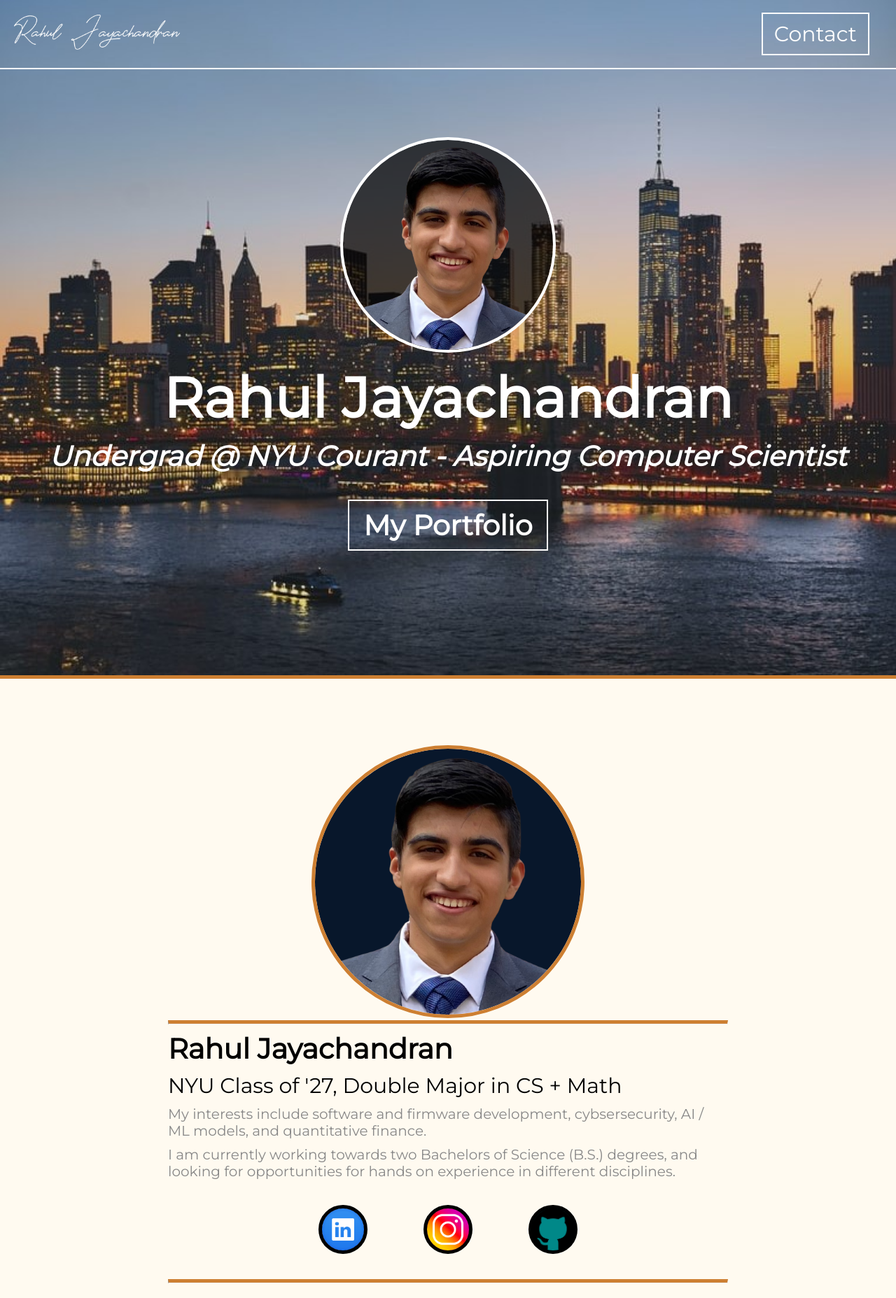
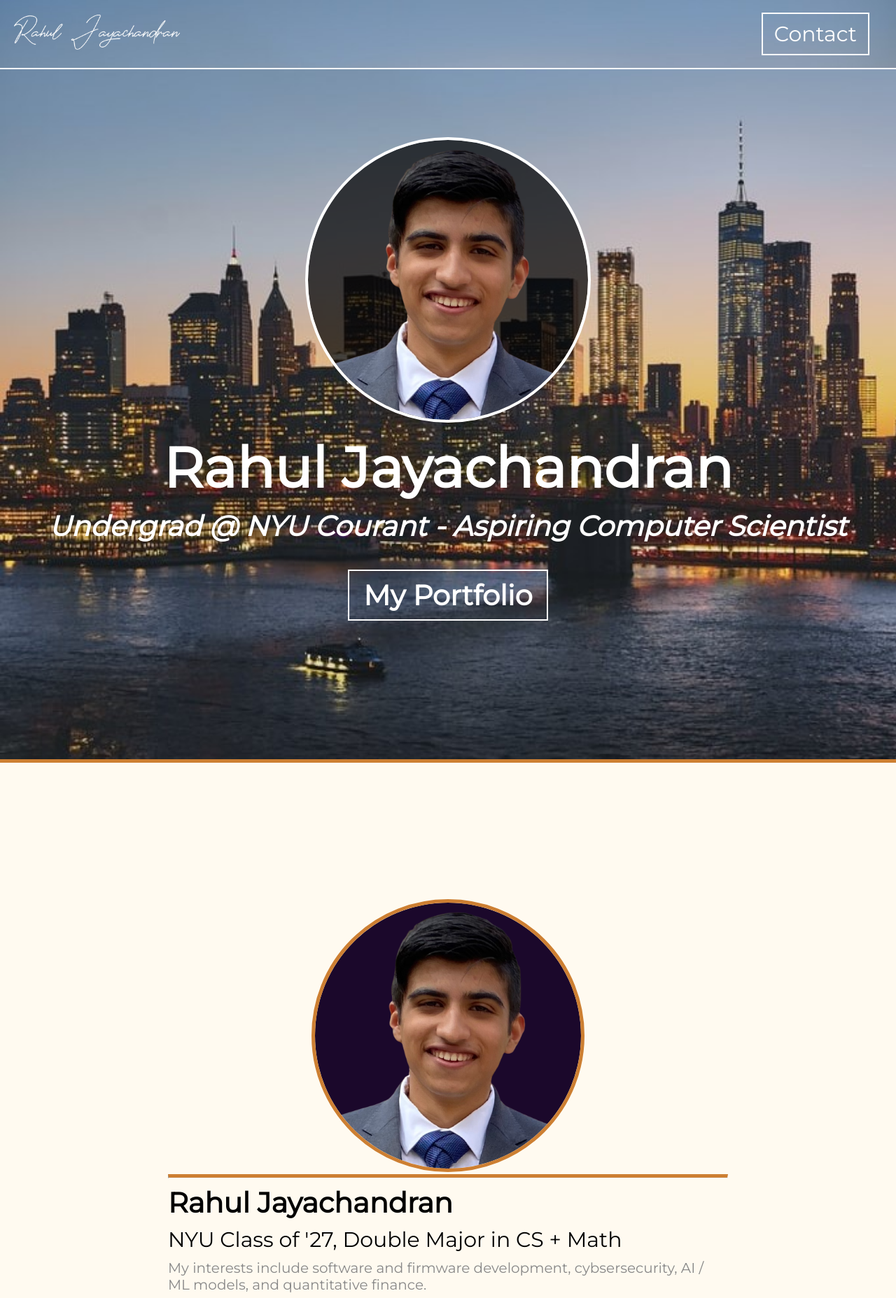
Before and after one commit to Rahul-Jayachandran/Rahul-Jayachandran.github.io, a plain HTML site: page index.html in a window 1280 px wide. Shown: the top 1855 px of the page at 70% size. Drawn offline with Linux system fonts and the light colour scheme.

Commit message:
Update index.css

```diff
--- a/index.css
+++ b/index.css
@@ -35,13 +35,16 @@ body {
   outline: 2px solid #FFFFFF;
   margin-top: 20px;
   margin-bottom: 20px;
+  transition: 0.3s;
 }
 
 /* Change background on mouse-over */
 .navbar a:hover {
   outline: 2px solid #CD7F32;
-  box-shadow: inset 0px -5px #CD7F32;
+  /*box-shadow: inset 0px -5px #CD7F32;*/
   color: #CD7F32;
+  box-shadow: 0px 0px 16px 6px #CD7F32;
+  background-color: rgba(0,0,0,.5);
 }
 
 .navbar-img {
@@ -66,7 +69,7 @@ body {
   justify-content: center;
   flex-wrap: wrap;
   padding-top: 200px;
-  padding-bottom: 180px;
+  padding-bottom: 200px;
 }
 
 .fb {
@@ -82,8 +85,8 @@ body {
 .profile-img {
   background-color: rgba(0,0,0,.7);
   position: relative;
-  width: 300px;
-  height: 300px;
+  width: 400px;
+  height: 400px;
   background-image: url("images/pfpt.png");
   background-size: contain;
   background-repeat: no-repeat;
@@ -130,12 +133,15 @@ body {
   margin-top: 0px;
   text-align: center;
   font-weight: bold;
+  transition: 0.3s;
 }
 
 .profile-button:hover {
   outline: 2px solid #CD7F32;
-  box-shadow: inset 0px -5px #CD7F32;
+  /*box-shadow: inset 0px -5px #CD7F32;*/
   color: #CD7F32;
+  box-shadow: 0px 0px 16px 6px #CD7F32;
+  background-color: rgba(0,0,0,.5);
 }
 
 .about-box {
@@ -147,13 +153,13 @@ body {
   display: flex;
   justify-content: center;
   flex-wrap: wrap;
-  padding-top: 100px;
-  padding-bottom: 100px;
+  padding-top: 200px;
+  padding-bottom: 50px;
   border-top: solid #CD7F32 5px;
 }
 
 .about-img {
-  background-color: rgb(8, 23, 43);
+  background-color: rgb(27, 8, 43);
   position: relative;
   width: 380px;
   height: 380px;
@@ -306,4 +312,11 @@ hr.new1 {
   border-radius: 5px;
   background-color: #FFFFFF;
   box-shadow: 0px 0px 8px 2px #CCCCCC;
+  transition: 0.3s;
 }
+
+.btn:hover {
+  color: #CD7F32;
+  box-shadow: 0px 0px 16px 6px #CCCCCC;
+  font-weight: bold;
+}
```
